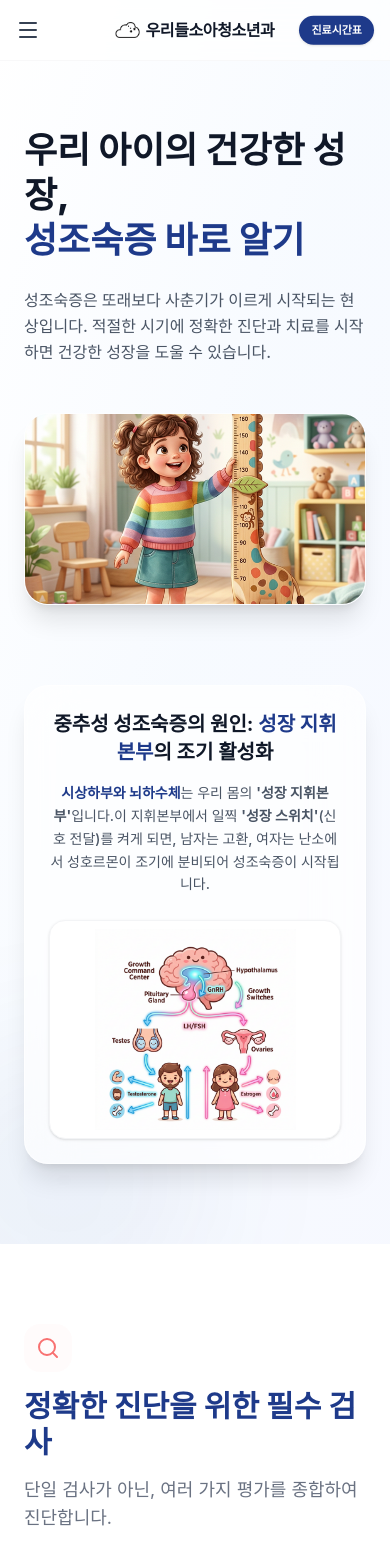
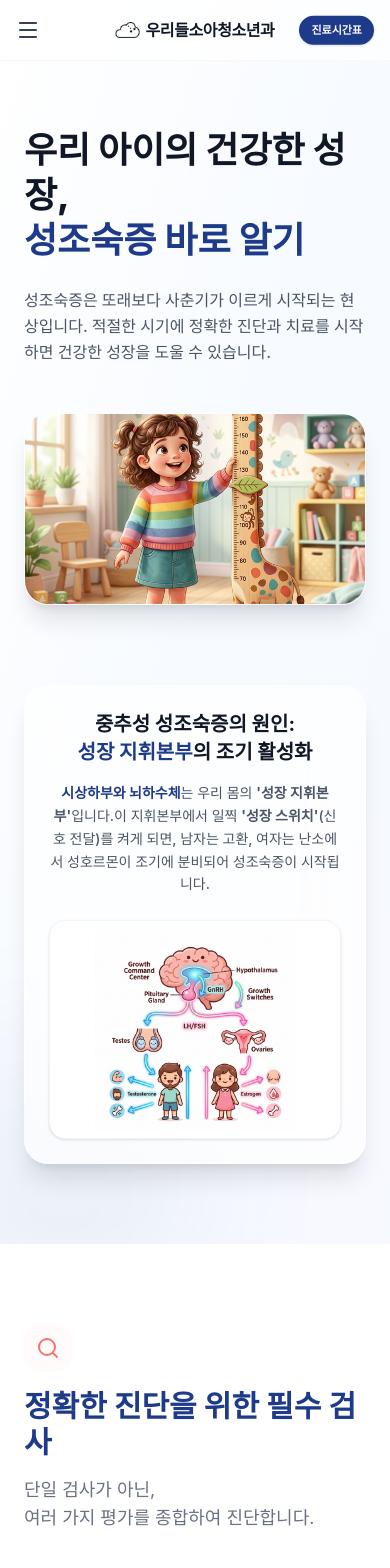
Before and after one commit to hilion0107/puberty, a Next.js app: page /puberty in a window 390 px wide. Shown: the top 1568 px of the page. Built offline with nearby package versions, Linux system fonts and the light colour scheme; a web font is replaced by a local one.

Commit message:
style: apply mobile line breaks across clinic/growth/development pages

```diff
--- a/app/development/page.tsx
+++ b/app/development/page.tsx
@@ -424,7 +424,7 @@ export default function DevelopmentClinic() {
                             <br />더 이상 혼자 고민하지 마세요.
                         </h2>
                         <p className="mb-10 text-lg text-dev-wood">
-                            아이의 작은 변화를 위한 첫걸음, 전문가와 함께 시작하세요.
+                            <span className="block md:inline">아이의 작은 변화를 위한 첫걸음, </span><span className="block md:inline">전문가와 함께 시작하세요.</span>
                         </p>
                         <div className="flex flex-col justify-center gap-4 sm:flex-row">
                             <a
--- a/app/growth/page.tsx
+++ b/app/growth/page.tsx
@@ -101,7 +101,7 @@ function SectionTitle({
 }: {
     icon: React.ElementType;
     title: string;
-    subtitle?: string;
+    subtitle?: React.ReactNode;
 }) {
     return (
         <div className="mb-14 text-center">
@@ -226,7 +226,7 @@ export default function GrowthPage() {
                 <SectionTitle
                     icon={ClipboardList}
                     title="혹시 우리 아이도 검사가 필요할까요?"
-                    subtitle="다음 항목 중 하나라도 해당된다면 전문의와의 상담을 권장합니다."
+                    subtitle={<><span className="block md:inline">다음 항목 중 하나라도 해당된다면</span><span className="block md:inline"> 전문의와의 상담을 권장합니다.</span></>}
                 />
                 <motion.div
                     variants={staggerContainer}
@@ -262,7 +262,7 @@ export default function GrowthPage() {
                 <SectionTitle
                     icon={Brain}
                     title="성장호르몬, 어떤 역할을 하나요?"
-                    subtitle="단순히 키만 키우는 것이 아닌, 신체 전반의 건강한 발달을 돕습니다."
+                    subtitle={<><span className="block md:inline">단순히 키만 키우는 것이 아닌,</span><span className="block md:inline"> 신체 전반의 건강한 발달을 돕습니다.</span></>}
                 />
                 <motion.div
                     variants={staggerContainer}
@@ -449,7 +449,7 @@ export default function GrowthPage() {
                         우리아이 숨은 키 찾기, 지금 시작하세요
                     </h2>
                     <p className="mx-auto mt-4 max-w-xl text-blue-100/90">
-                        성장 치료는 정확한 시기가 수반되어야 최대 효과를 볼 수 있습니다.
+                        <span className="block md:inline">성장 치료는 정확한 시기가 수반되어야 </span><span className="block md:inline">최대 효과를 볼 수 있습니다.</span>
                         <br />    궁금한 사항은 전문가와 상담하세요.
                     </p>
                     <div className="mt-8 flex flex-col items-center gap-4 sm:flex-row sm:justify-center">
--- a/app/puberty/page.tsx
+++ b/app/puberty/page.tsx
@@ -105,7 +105,7 @@ function SectionTitle({
 }: {
   icon: React.ElementType;
   title: string;
-  subtitle?: string;
+  subtitle?: React.ReactNode;
 }) {
   return (
     <div className="mb-14 text-center">
@@ -211,7 +211,7 @@ export default function Home() {
           >
             <div className="rounded-3xl border border-white/60 bg-white/70 p-6 backdrop-blur-xl md:p-8 shadow-xl">
               <h3 className="mb-4 text-center text-xl font-bold text-gray-900 md:text-2xl">
-                중추성 성조숙증의 원인: <span className="text-deep-blue">성장 지휘본부</span>의 조기 활성화
+                <span className="block md:inline">중추성 성조숙증의 원인: </span><span className="block md:inline"><span className="text-deep-blue">성장 지휘본부</span>의 조기 활성화</span>
               </h3>
               <p className="mb-6 text-center text-sm leading-relaxed text-gray-600 md:text-base font-medium">
                 <strong className="text-deep-blue">시상하부와 뇌하수체</strong>는 우리 몸의 <strong>'성장 지휘본부'</strong>입니다.<br className="hidden md:block" />
@@ -267,7 +267,7 @@ export default function Home() {
                   정확한 진단을 위한 필수 검사
                 </h2>
                 <p className="text-lg text-gray-500">
-                  단일 검사가 아닌, 여러 가지 평가를 종합하여 진단합니다.
+                  <span className="block md:inline">단일 검사가 아닌, </span><span className="block md:inline">여러 가지 평가를 종합하여 진단합니다.</span>
                 </p>
               </div>
 
@@ -557,7 +557,7 @@ export default function Home() {
         <SectionTitle
           icon={ShieldCheck}
           title="치료제, 안심해도 될까요?"
-          subtitle="GnRH agonist는 전 세계적으로 오랜 기간 검증된 안전한 약제입니다."
+          subtitle={<><span className="block md:inline">GnRH agonist는 전 세계적으로 오랜 기간 검증된</span><span className="block md:inline"> 안전한 약제입니다.</span></>}
         />
         <motion.div
           variants={staggerContainer}
@@ -709,7 +709,7 @@ export default function Home() {
         >
           <Heart className="mx-auto mb-6 h-12 w-12 text-deep-blue" />
           <h2 className="text-2xl font-bold text-gray-900 md:text-3xl">
-            아이의 건강한 성장, 함께 지켜드리겠습니다
+            <span className="block md:inline">아이의 건강한 성장, </span><span className="block md:inline">함께 지켜드리겠습니다</span>
           </h2>
           <p className="mx-auto mt-4 max-w-xl text-gray-600 font-medium">
             궁금한 사항이 있으시거나 상담이 필요하시면 언제든지 문의해 주세요.
```
